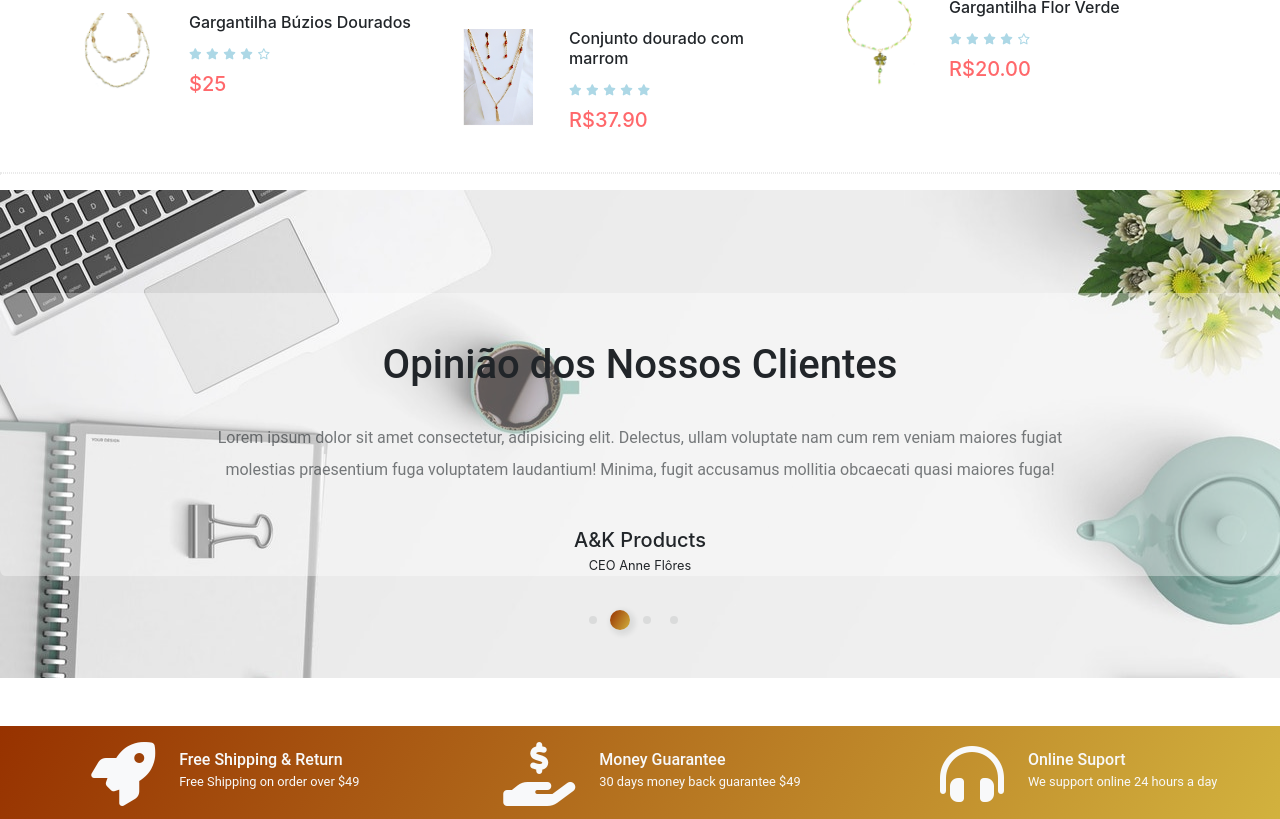
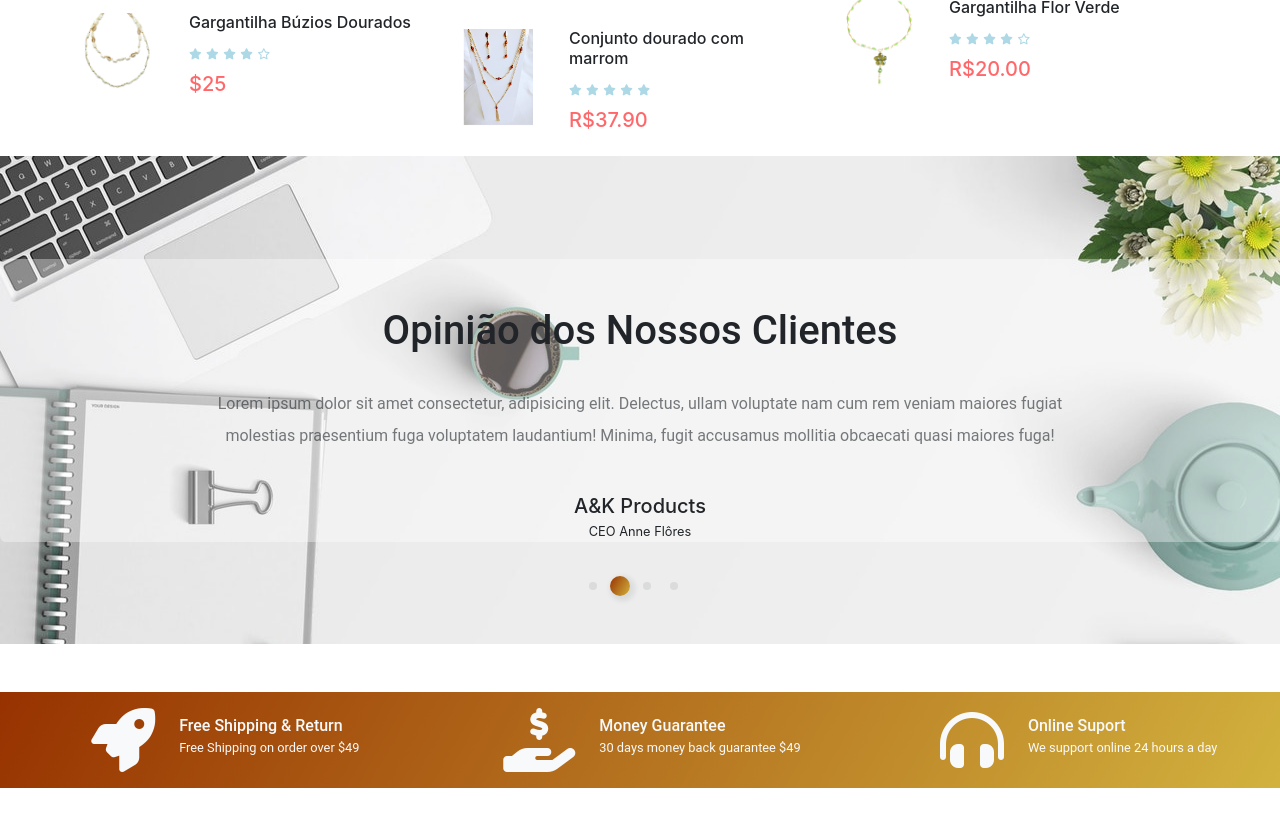
Before and after one commit to Kedinha/annebiju, a plain HTML site: page index.html in a window 1280 px wide. Shown: the part 3185-4004 px from the top of the page. Drawn offline with nearby package versions, Linux system fonts and the light colour scheme; a web font is replaced by a local one.

Commit message:
remove hr  tag
ln678

```diff
--- a/index.html
+++ b/index.html
@@ -675,7 +675,6 @@
       </div>
       <!-- ---x---New, Best and Features Sellers---x--- -->
 
-      <hr class="hr" />
 
       <!-- ---------Brand---------
       <div class="container-fluid">
```
